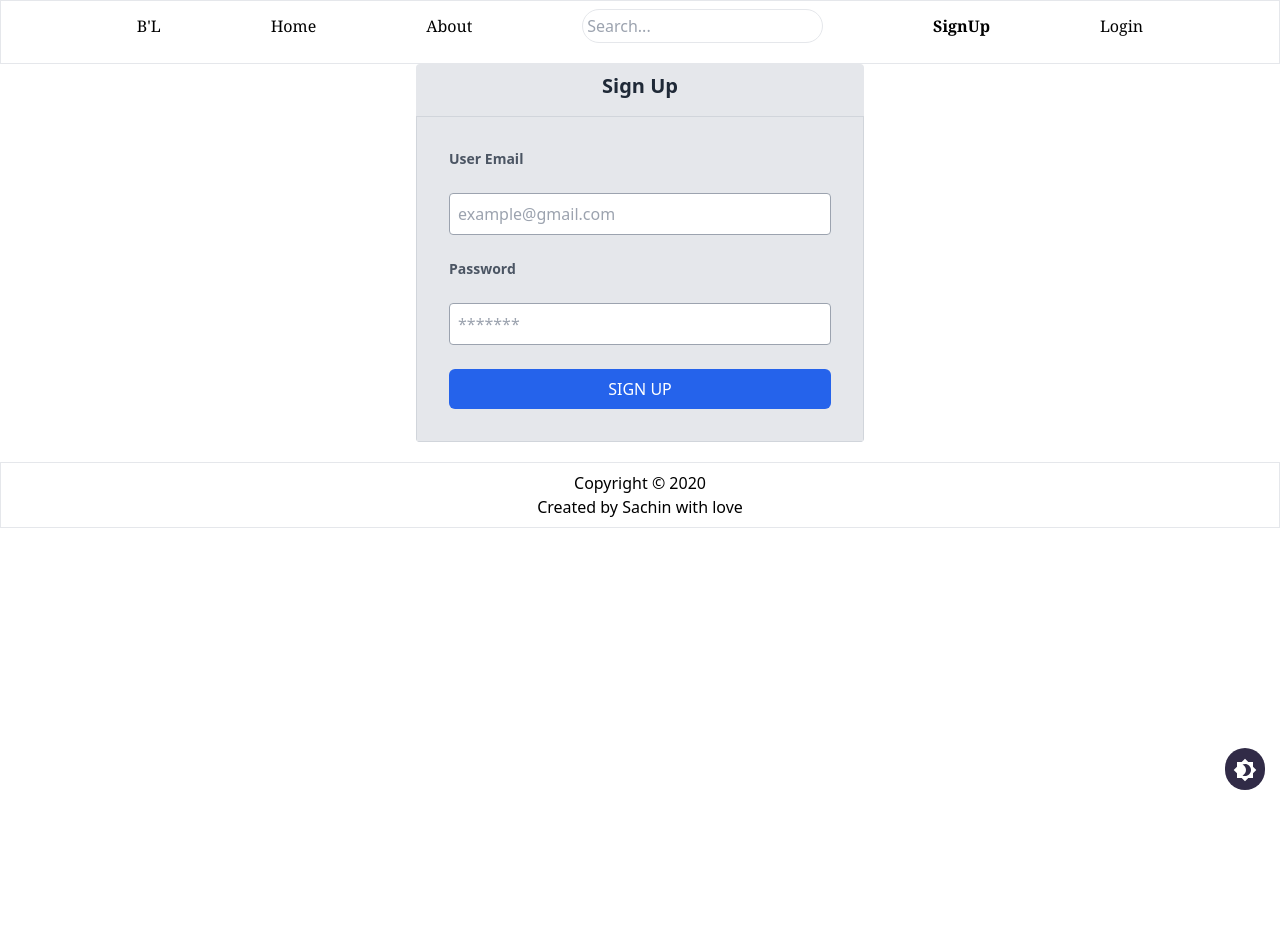
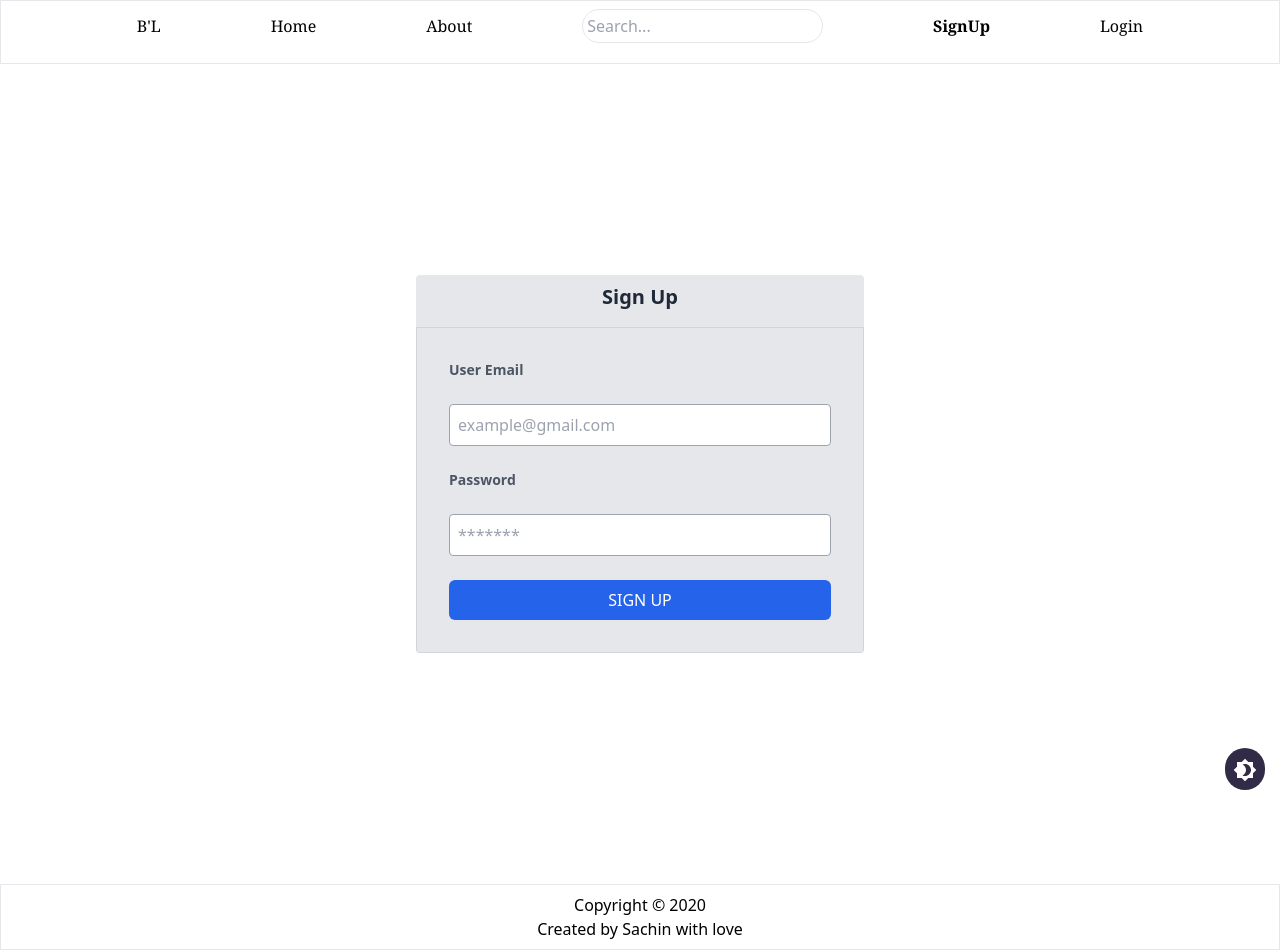
Before and after one commit to sachingowdaac/Digital-Library, a React (Create React App) app: page /signup in a window 1280 px wide. Before the commit the page ends 800 px from the top, so only its background shows below. Built offline with nearby package versions, Linux system fonts and the light colour scheme; no server answers.

Commit message:
Min height for forms

```diff
--- a/src/App.js
+++ b/src/App.js
@@ -47,7 +47,7 @@ const App = () => {
     setUserIn(user);
   };
   return (
-    <div className="bg-white text-black dark:bg-gray-900 dark:text-white ">
+    <div className="bg-white text-black dark:bg-gray-900 dark:text-white">
       <Router>
         <NavBar
           onBookSearch={searchBook}
--- a/src/components/login.js
+++ b/src/components/login.js
@@ -24,7 +24,7 @@ const Login = () => {
     console.log({ res });
   };
   return (
-    <div className="min-h-0 mt-16 mb-5 flex flex-col items-center justify-center">
+    <div className="min-h-screen mt-16 mb-5 flex flex-col items-center justify-center">
       <div className="sm:max-w-md max-w-xs  bg-gray-200 w-full mx-auto rounded overflow-hidden">
         <div className="text-center font-medium text-xl m-2 text-sm font-bold text-gray-800">
           Login
--- a/src/components/signup.js
+++ b/src/components/signup.js
@@ -25,7 +25,7 @@ const SignUp = () => {
     setUsers({});
   };
   return (
-    <div className="min-h-0 mt-16 mb-5 flex flex-col items-center justify-center">
+    <div className="min-h-screen mt-16 mb-5 flex flex-col items-center justify-center">
       <div className="sm:max-w-md max-w-xs  bg-gray-200 w-full mx-auto rounded overflow-hidden">
         <div className="text-center font-medium text-xl m-2 text-sm font-bold text-gray-800">
           Sign Up
```
Also changed, not shown: 6 other files (tests, documents, lock files or other folders).
